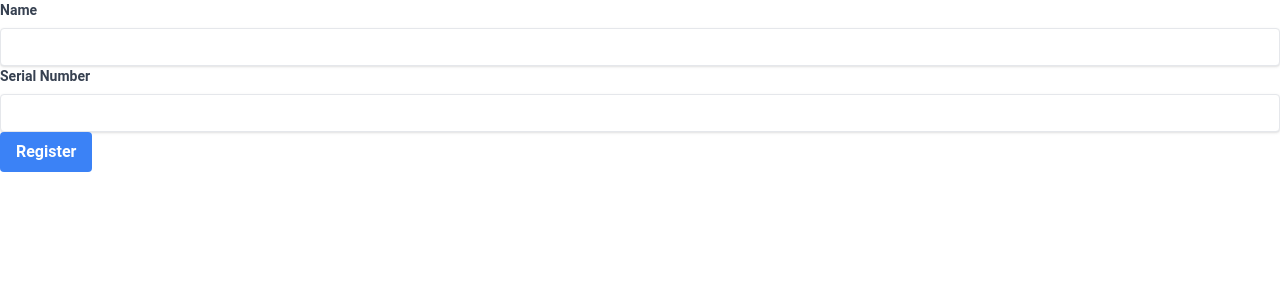
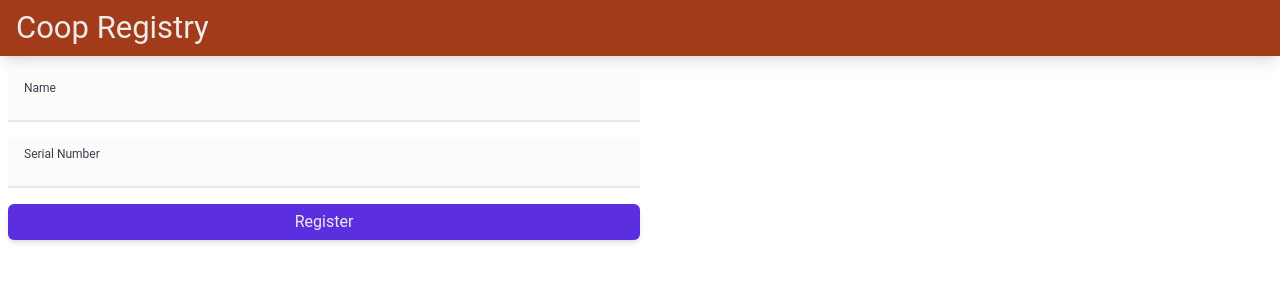
Before and after one commit to zmiller91/CoopUI, a Next.js app: page /coop-registry in a window 1280 px wide. Shown: the top 300 px of the page. Built offline with nearby package versions, Linux system fonts and the light colour scheme; no server answers.

Commit message:
Fixing some UI bugs and adding new pages for bettre flow

```diff
--- a/app/[coopId]/dashboard/page.tsx
+++ b/app/[coopId]/dashboard/page.tsx
@@ -2,8 +2,7 @@
 
 import React, {useState, useEffect, ReactNode, Children} from "react";
 import Chart from "./chart";
-import { StatusInfo, Status } from "./status-info";
-import {__accent_200, __accent_600} from "../../../globals"
+import { StatusInfo } from "./status-info";
 import data, { ComponentData } from "../../../client/data"
 import {currentCoop} from "../coop-context"
 import { AppContent } from "../../../components/app-content";
@@ -26,7 +25,6 @@ function WeatherSensorCard(props:WeatherSensorCardProps) {
             }
         }
 
-        console.log(mostRecent);
         return mostRecent;
     }
 
--- a/app/coop-registry/register-coop.js
+++ b/app/coop-registry/register-coop.js
@@ -2,60 +2,41 @@ import React, {useState, useEffect} from "react";
 import coopClient from "../../client/coops"
 import { href } from "../../utils/path";
 import { useRouter } from 'next/navigation'
+import {AppBar} from "../../components/app-bar";
+import LoadingIndicator from "../../components/loading-indicator";
+import {AppContent} from "../../components/app-content";
+import Form from "../../components/form/form";
+import TextInput from "../../components/form/text-input";
 
 export default function CoopRegistry() {
 
+    const router = useRouter();
     const [coopId, setCoopId] = useState('')
     const [name, setName] = useState('')
-    const router = useRouter();
-
-    function handleCoopIdChange(event) {
-        setCoopId(event.target.value)
-    }
-
-    function handleNameChange(event) {
-        setName(event.target.value)
-    }
-
+    const [loading, setLoading] = useState(false)
 
     function register() {
+        setLoading(true);
         coopClient.register(coopId, name, (coop) => {
-            router.push(href("/dashboard", {id: coop.id}))
+            router.push("/" + coop.id + "/dashboard")
         });
     }
 
     return (
         <div>
 
-            <form>
+            <AppBar title="Coop Registry"/>
+            <LoadingIndicator isLoading={loading}/>
+            <AppContent adjustForBottomNav={false} adjustForTopNav={true}>
 
-                <label className="block text-gray-700 text-sm font-bold mb-2" htmlFor="name">
-                    Name
-                </label>
-                <input className="shadow appearance-none border rounded w-full py-2 px-3 text-gray-700 leading-tight focus:outline-none focus:shadow-outline"
-                    id="name"
-                    type="text"
-                    name="name"
-                    value={name}
-                    onChange={handleNameChange}/>
+                <div className="flex flex-row items-center w-full h-full">
+                    <Form submitText="Register" onSubmit={register}>
+                        <TextInput id="name" title="Name" value={name} onChange={setName} required={true}/>
+                        <TextInput id="coopId" title="Serial Number" value={coopId} onChange={setCoopId} required={true} />
+                    </Form>
 
-                <label className="block text-gray-700 text-sm font-bold mb-2" htmlFor="coopId">
-                    Serial Number
-                </label>
-                <input className="shadow appearance-none border rounded w-full py-2 px-3 text-gray-700 leading-tight focus:outline-none focus:shadow-outline"
-                    id="coopId"
-                    type="text"
-                    name="coopId"
-                    value={coopId}
-                    onChange={handleCoopIdChange}/>
-
-                <button className="bg-blue-500 hover:bg-blue-700 text-white font-bold py-2 px-4 rounded focus:outline-none focus:shadow-outline"
-                    type="button"
-                    onClick={register}>
-                    Register
-                </button>
-
-            </form>
+                </div>
+            </AppContent>
 
         </div>
     )
--- a/app/login/page.tsx
+++ b/app/login/page.tsx
@@ -28,10 +28,14 @@ export default function Login() {
         if (coops.length > 0) {
           router.push("/" + coops[0].id + "/dashboard")
         } else {
-          router.push(href("/coops"))
+          router.push(href("/coop-registry"))
         }
       })
     })
+  }
+
+  function register() {
+    router.push(href("/register"))
   }
 
   return (
@@ -48,6 +52,12 @@ export default function Login() {
           </Form>
         </div>
 
+        <button className=" mt-4 h-[36px] w-full background-neutral-200 text-neutral-800 shadow-md rounded-md" type="button" onClick={register}>
+            <span className="pr-4 pl-4 flex center-items justify-center">
+                Register
+            </span>
+        </button>
+
       </AppContent>
 
     </div>
--- a/app/page.js
+++ /dev/null
@@ -1,24 +0,0 @@
-
-
-function Header({ title }) {
-  return <h1>{title ? title : 'Default title'}</h1>;
-}
-
-export default function HomePage() {
-  const names = ['Ada Lovelace', 'Grace Hopper', 'Margaret Hamilton'];
-
-  function handleClick() {
-    setLikes(likes + 1);
-  }
-
-  return (
-    <div>
-      <Header title="Develop. Preview. Ship. 🚀" />
-      <ul>
-        {names.map((name) => (
-          <li key={name}>{name}</li>
-        ))}
-      </ul>
-    </div>
-  );
-}
--- /dev/null
+++ b/app/page.tsx
@@ -0,0 +1,40 @@
+'use client'
+
+import React, {useEffect, useState} from "react";
+import authClient from "../client/auth"
+import coopClient from "../client/coops"
+import { useRouter } from 'next/navigation'
+import data from "../client/data";
+import { href } from "../utils/path";
+
+
+export default function Login() {
+
+    const router = useRouter();
+
+
+
+    useEffect(() => {
+        coopClient.list(
+            (coops) => {
+                if (coops.length > 0) {
+                    router.push("/" + coops[0].id + "/dashboard")
+                } else {
+                    router.push(href("/coop-registry"))
+                }
+            },
+            () => {
+                router.push(href("/login"));
+            })
+
+    }, []);
+
+    return (
+        <div>
+
+
+
+        </div>
+    );
+
+}
--- /dev/null
+++ b/app/register/page.tsx
@@ -0,0 +1,56 @@
+'use client'
+
+import React, {useState} from "react";
+import authClient from "../../client/auth"
+import coopClient from "../../client/coops"
+import { useRouter } from 'next/navigation'
+import { href } from "../../utils/path";
+import Form from "../../components/form/form";
+import TextInput from "../../components/form/text-input";
+import { AppBar } from "../../components/app-bar";
+import { AppContent } from "../../components/app-content";
+import LoadingIndicator from "../../components/loading-indicator";
+
+
+export default function Register() {
+
+    const router = useRouter();
+    const [username, setUserName] = useState("")
+    const [password, setPassword] = useState("")
+    const [verifyPassword, setVerifyPassword] = useState("")
+    const [loading, setLoading] = useState(false)
+
+    function register() {
+
+        setLoading(true);
+        authClient.register(username, password, () => {
+            coopClient.list((coops) => {
+                router.push(href("/coop-registry"))
+            })
+        })
+    }
+
+    return (
+        <div>
+
+            <AppBar title="Register"/>
+            <LoadingIndicator isLoading={loading}/>
+            <AppContent adjustForBottomNav={false} adjustForTopNav={true}>
+
+                <div className="flex flex-row items-center w-full h-full">
+                    <Form submitText="Register" onSubmit={register} disabled={loading || password !== verifyPassword}>
+                        <TextInput id="username" title="Username" value={username} onChange={setUserName} required={true}/>
+                        <TextInput id="password" title="Password" type="password" value={password} onChange={setPassword} required={true} />
+                        <TextInput id="verify-password" title="Verify Password" type="password" value={verifyPassword} onChange={setVerifyPassword} required={true} />
+                    </Form>
+
+                </div>
+                <div className="mt-4 text-center text-error-500">
+                    {password !== verifyPassword && <div>Passwords don't match.</div>}
+                </div>
+            </AppContent>
+
+        </div>
+    );
+
+}
--- a/client/auth.ts
+++ b/client/auth.ts
@@ -4,8 +4,8 @@ import axios from 'axios';
 class AuthClient {
 
 //     private readonly domain:string = "http://192.168.50.45:8042"
-    private readonly domain:string = "https://api.pisprout.com"
-//     private readonly domain:string = "http://localhost:8042"
+//     private readonly domain:string = "https://api.pisprout.com"
+    private readonly domain:string = "http://localhost:8042"
     private readonly tokenKey:string = "token";
 
     private config() {
@@ -17,8 +17,8 @@ class AuthClient {
         }
     }
 
-    get(path:string, success: (response:any) => void) {
-        axios.get(this.domain + path, this.config()).then(success).catch()
+    get(path:string, success: (response:any) => void, error?: () => void) {
+        axios.get(this.domain + path, this.config()).then(success).catch(() => error && error())
     }
 
     post(path:string, data: any, success: (response:any) => void) {
@@ -32,6 +32,13 @@ class AuthClient {
         })
     }
 
+    register(username: string, password: string, success: () => void) {
+        axios.post(this.domain + "/register", {username, password}).then(response => {
+            localStorage.setItem(this.tokenKey, response.data)
+            success()
+        })
+    }
+
 }
 
 export default new AuthClient();
--- a/client/coops.ts
+++ b/client/coops.ts
@@ -9,8 +9,8 @@ export interface CoopDAO {
 
 class CoopClient {
 
-    list(success: (response:CoopDAO[]) => void) {
-        authClient.get("/coops/list", (response) => success(response.data.coops))
+    list(success: (response:CoopDAO[]) => void, error?: () => void) {
+        authClient.get("/coops/list", (response) => success(response.data.coops), error)
     }
 
     register(id:string, name:string, success: (response:any) => void) {
--- a/components/form/form.tsx
+++ b/components/form/form.tsx
@@ -6,7 +6,7 @@ export default function Form(props:FromProps) {
             <form action={props.onSubmit}>
                 {props.children}
                 <button className="h-[36px] w-full background-accent-500 text-neutral-200 shadow-md rounded-md"
-                        type="submit" >
+                        type="submit" disabled={props.disabled}>
                             <span className="pr-4 pl-4 flex center-items justify-center">
                                 {props.submitText}
                             </span>
@@ -21,4 +21,5 @@ export interface FromProps {
     submitText: string;
     onSubmit: () => void;
     children: ReactNode;
+    disabled?: boolean;
 }
--- a/globals.css
+++ b/globals.css
@@ -15,6 +15,10 @@
     background-color: white;
 }
 
+button:disabled {
+    background-color: var(--neutral-300);
+    color: var(--neutral-600);
+}
 
 
 .background-primary-100 {
```
